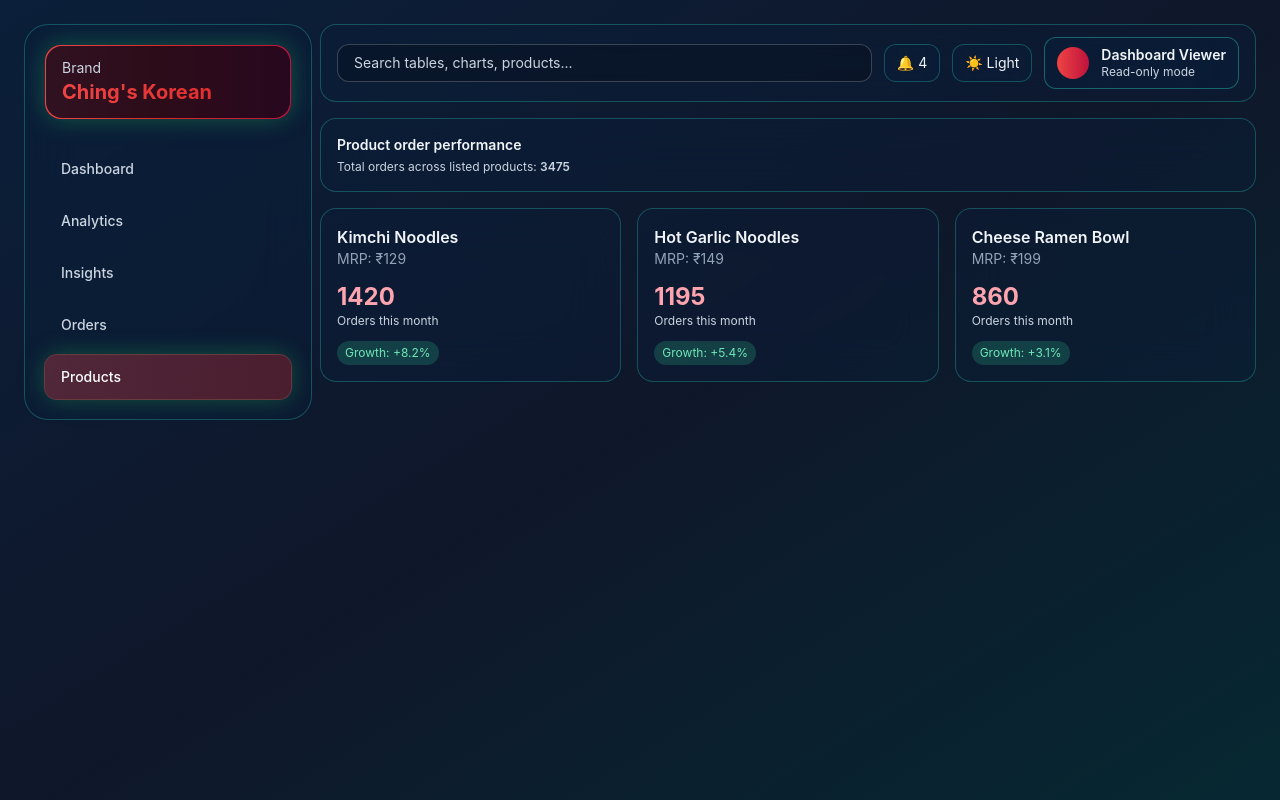
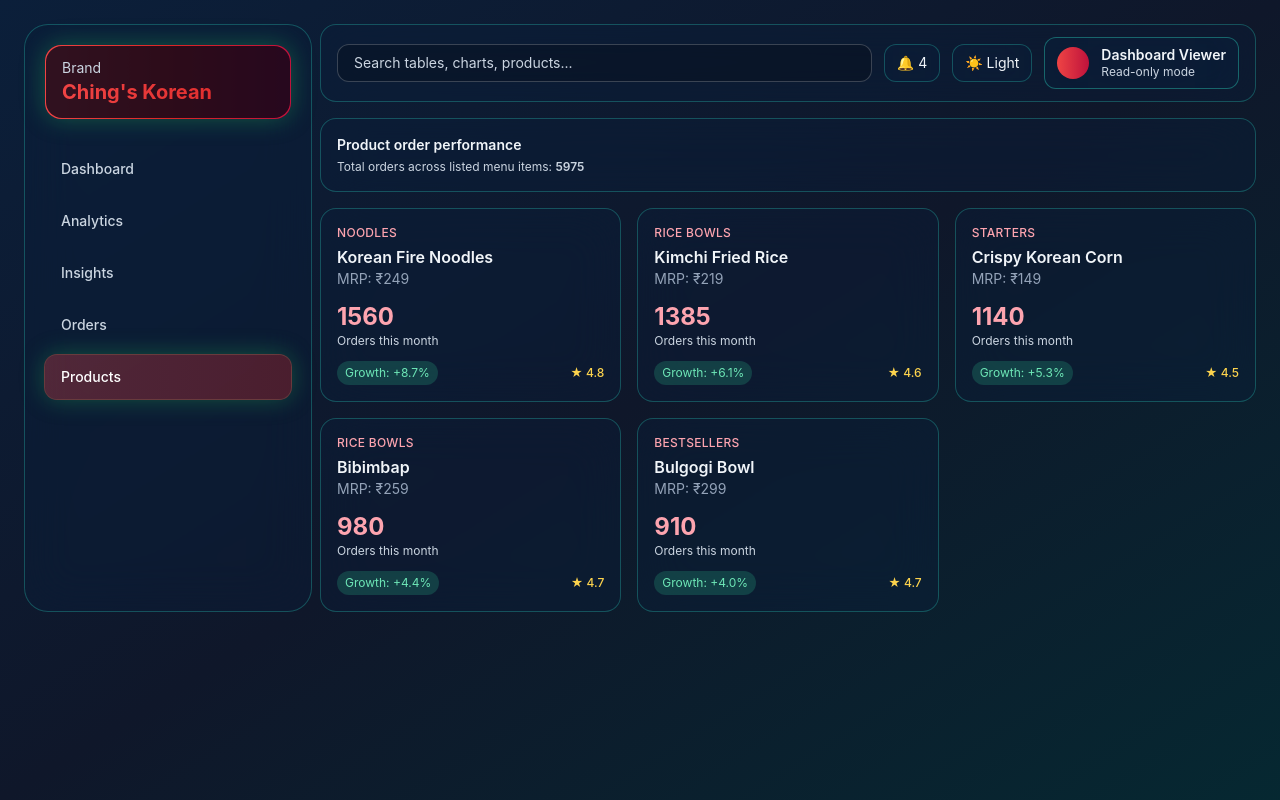
Before and after one commit to utsabpradhan8211-dot/chings, a React (Vite) app: page / in a window 1280 px wide. Both pictures are taken after a click on the button "Products". Built offline with nearby package versions, Linux system fonts and the light colour scheme.

Commit message:
Update products with menu items from chings app

```diff
--- a/src/components/Products.jsx
+++ b/src/components/Products.jsx
@@ -1,7 +1,49 @@
 const catalog = [
-  { id: 1, name: 'Kimchi Noodles', price: 129, orders: 1420, trend: '+8.2%' },
-  { id: 2, name: 'Hot Garlic Noodles', price: 149, orders: 1195, trend: '+5.4%' },
-  { id: 3, name: 'Cheese Ramen Bowl', price: 199, orders: 860, trend: '+3.1%' },
+  {
+    id: 1,
+    name: 'Korean Fire Noodles',
+    category: 'Noodles',
+    price: 249,
+    orders: 1560,
+    trend: '+8.7%',
+    rating: 4.8,
+  },
+  {
+    id: 2,
+    name: 'Kimchi Fried Rice',
+    category: 'Rice Bowls',
+    price: 219,
+    orders: 1385,
+    trend: '+6.1%',
+    rating: 4.6,
+  },
+  {
+    id: 3,
+    name: 'Crispy Korean Corn',
+    category: 'Starters',
+    price: 149,
+    orders: 1140,
+    trend: '+5.3%',
+    rating: 4.5,
+  },
+  {
+    id: 4,
+    name: 'Bibimbap',
+    category: 'Rice Bowls',
+    price: 259,
+    orders: 980,
+    trend: '+4.4%',
+    rating: 4.7,
+  },
+  {
+    id: 5,
+    name: 'Bulgogi Bowl',
+    category: 'Bestsellers',
+    price: 299,
+    orders: 910,
+    trend: '+4.0%',
+    rating: 4.7,
+  },
 ];
 
 export default function Products() {
@@ -12,20 +54,22 @@
       <div className="glass rounded-2xl p-4">
         <h3 className="text-sm font-semibold">Product order performance</h3>
         <p className="mt-1 text-xs text-slate-500 dark:text-slate-300">
-          Total orders across listed products: <span className="font-semibold">{totalOrders}</span>
+          Total orders across listed menu items: <span className="font-semibold">{totalOrders}</span>
         </p>
       </div>
 
       <div className="grid gap-4 md:grid-cols-3">
         {catalog.map((product) => (
           <article key={product.id} className="glass rounded-2xl p-4">
-            <h3 className="font-semibold">{product.name}</h3>
+            <p className="text-xs font-medium uppercase tracking-wide text-rose-300">{product.category}</p>
+            <h3 className="mt-1 font-semibold">{product.name}</h3>
             <p className="text-sm text-slate-400">MRP: ₹{product.price}</p>
             <p className="mt-3 text-2xl font-bold text-rose-300">{product.orders}</p>
             <p className="text-xs text-slate-500 dark:text-slate-300">Orders this month</p>
-            <span className="mt-3 inline-block rounded-full bg-emerald-400/20 px-2 py-1 text-xs text-emerald-300">
-              Growth: {product.trend}
-            </span>
+            <div className="mt-3 flex items-center justify-between text-xs">
+              <span className="rounded-full bg-emerald-400/20 px-2 py-1 text-emerald-300">Growth: {product.trend}</span>
+              <span className="font-medium text-amber-300">★ {product.rating}</span>
+            </div>
           </article>
         ))}
       </div>
```
